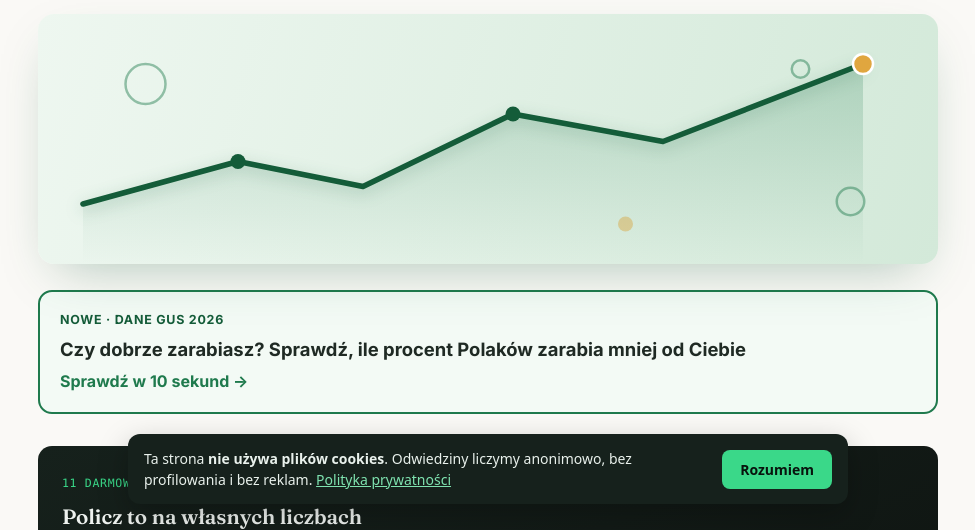
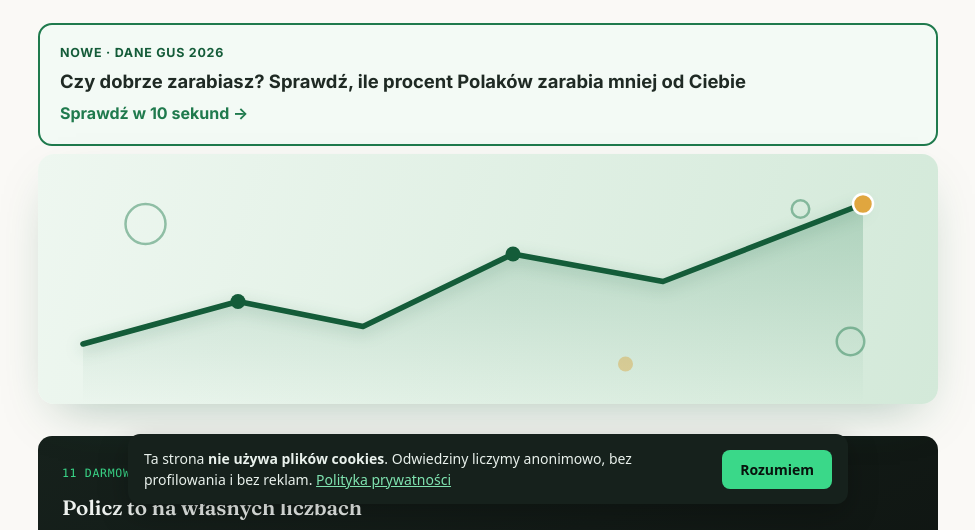
Before and after one commit to bartuniadev/madry-portfel, a plain HTML site: page index.html in a window 1280 px wide. Shown: the part 284-814 px from the top of the page, without its empty margins (152-1127 px from the left). Drawn offline with Linux system fonts and the light colour scheme.

Commit message:
Telefon: baner narzedzia na pierwszym ekranie, krotsza informacja o prywatnosci
- Baner "Czy dobrze zarabiasz?" przeniesiony nad ozdobny wykres; na
  ekranach do 560 px ozdobny wykres jest ukryty, wiec baner widac od razu
- Informacja o prywatnosci na telefonie w jednej linii z przyciskiem OK

Co-Authored-By: Claude Opus 5.5 <noreply@anthropic.com>
Claude-Session: https://claude.ai/code/session_01FdKpxPpozRjbijS3fr9F9x

```diff
--- a/assets/stats.js
+++ b/assets/stats.js
@@ -58,21 +58,24 @@
   function showNotice() {
     if (get(KEY_NOTICE) === '1') return;
     if (/polityka-prywatnosci\.html$/.test(location.pathname)) return;
+    var narrow = (window.innerWidth || 1000) < 560;
     var bar = document.createElement('div');
     bar.setAttribute('role', 'region');
     bar.setAttribute('aria-label', 'Informacja o prywatności');
     bar.style.cssText = 'position:fixed;left:12px;right:12px;bottom:12px;z-index:50;max-width:720px;margin:0 auto;' +
-      'display:flex;flex-wrap:wrap;align-items:center;gap:10px 16px;padding:14px 16px;border-radius:12px;' +
-      'background:#16211c;color:#e9f1ec;font:14px/1.5 system-ui,-apple-system,"Segoe UI",Roboto,sans-serif;' +
+      'display:flex;flex-wrap:' + (narrow ? 'nowrap' : 'wrap') + ';align-items:center;gap:10px 16px;padding:' + (narrow ? '10px 12px' : '14px 16px') + ';border-radius:12px;' +
+      'background:#16211c;color:#e9f1ec;font:' + (narrow ? '13px/1.4' : '14px/1.5') + ' system-ui,-apple-system,"Segoe UI",Roboto,sans-serif;' +
       'box-shadow:0 10px 30px rgba(0,0,0,.25)';
     var text = document.createElement('p');
-    text.style.cssText = 'margin:0;flex:1 1 320px';
-    text.innerHTML = 'Ta strona <strong>nie używa plików cookies</strong>. Odwiedziny liczymy anonimowo, ' +
+    text.style.cssText = 'margin:0;flex:' + (narrow ? '1 1 auto;min-width:0' : '1 1 320px');
+    if (narrow) text.innerHTML = '<strong>Bez plików cookies.</strong> Odwiedziny liczymy anonimowo. <a href="' + policyHref() + '" style="color:#7fe3b0">Więcej</a>';
+    else text.innerHTML = 'Ta strona <strong>nie używa plików cookies</strong>. Odwiedziny liczymy anonimowo, ' +
       'bez profilowania i bez reklam. <a href="' + policyHref() + '" style="color:#7fe3b0">Polityka prywatności</a>';
     var btn = document.createElement('button');
     btn.type = 'button';
-    btn.textContent = 'Rozumiem';
-    btn.style.cssText = 'font:inherit;font-weight:700;padding:9px 18px;border:0;border-radius:8px;' +
+    btn.textContent = narrow ? 'OK' : 'Rozumiem';
+    if (narrow) btn.setAttribute('aria-label', 'Rozumiem — zamknij informację o prywatności');
+    btn.style.cssText = 'font:inherit;font-weight:700;padding:' + (narrow ? '8px 14px;flex:none' : '9px 18px') + ';border:0;border-radius:8px;' +
       'background:#3ad889;color:#08130d;cursor:pointer';
     btn.addEventListener('click', function () {
       set(KEY_NOTICE, '1');
--- a/index.html
+++ b/index.html
@@ -60,6 +60,12 @@
   <h1>Mądry Portfel</h1>
   <p class="lead">Finanse osobiste dla młodych, którzy dopiero zaczynają zarabiać. Pierwsza pensja, budżet, oszczędzanie i pierwsze kroki w inwestowaniu — konkretnie, bez lania wody i bez naciągania na produkty finansowe.</p>
 
+  <a class="salary-cta" href="narzedzia/czy-dobrze-zarabiam.html">
+    <span class="sc-eyebrow">Nowe · dane GUS 2026</span>
+    <strong>Czy dobrze zarabiasz? Sprawdź, ile procent Polaków zarabia mniej od Ciebie</strong>
+    <span class="sc-go">Sprawdź w 10 sekund →</span>
+  </a>
+
   <div class="hero-graphic">
     <svg viewBox="0 0 720 200" xmlns="http://www.w3.org/2000/svg" role="img" aria-label="Ilustracja rosnących oszczędności">
       <defs>
@@ -86,12 +92,6 @@
       <circle cx="660" cy="40" r="8" fill="#e0a63f" stroke="#fff" stroke-width="2"/>
     </svg>
   </div>
-
-  <a class="salary-cta" href="narzedzia/czy-dobrze-zarabiam.html">
-    <span class="sc-eyebrow">Nowe · dane GUS 2026</span>
-    <strong>Czy dobrze zarabiasz? Sprawdź, ile procent Polaków zarabia mniej od Ciebie</strong>
-    <span class="sc-go">Sprawdź w 10 sekund →</span>
-  </a>
 
   <div class="tool-teaser reveal">
     <div class="tt-copy">
--- a/style.css
+++ b/style.css
@@ -520,3 +520,6 @@ code { font-size: 0.9em; background: var(--card-sunken); padding: 1px 5px; borde
 .salary-cta .sc-eyebrow { font-size: 0.78rem; font-weight: 700; letter-spacing: .06em; text-transform: uppercase; color: var(--accent-dark); }
 .salary-cta strong { font-size: 1.15rem; line-height: 1.35; text-wrap: balance; }
 .salary-cta .sc-go { font-weight: 700; color: var(--accent); }
+
+/* Telefon: bez ozdobnego wykresu */
+@media (max-width: 560px) { .home-main .hero-graphic { display: none; } .salary-cta { margin-top: 20px; } }
```
